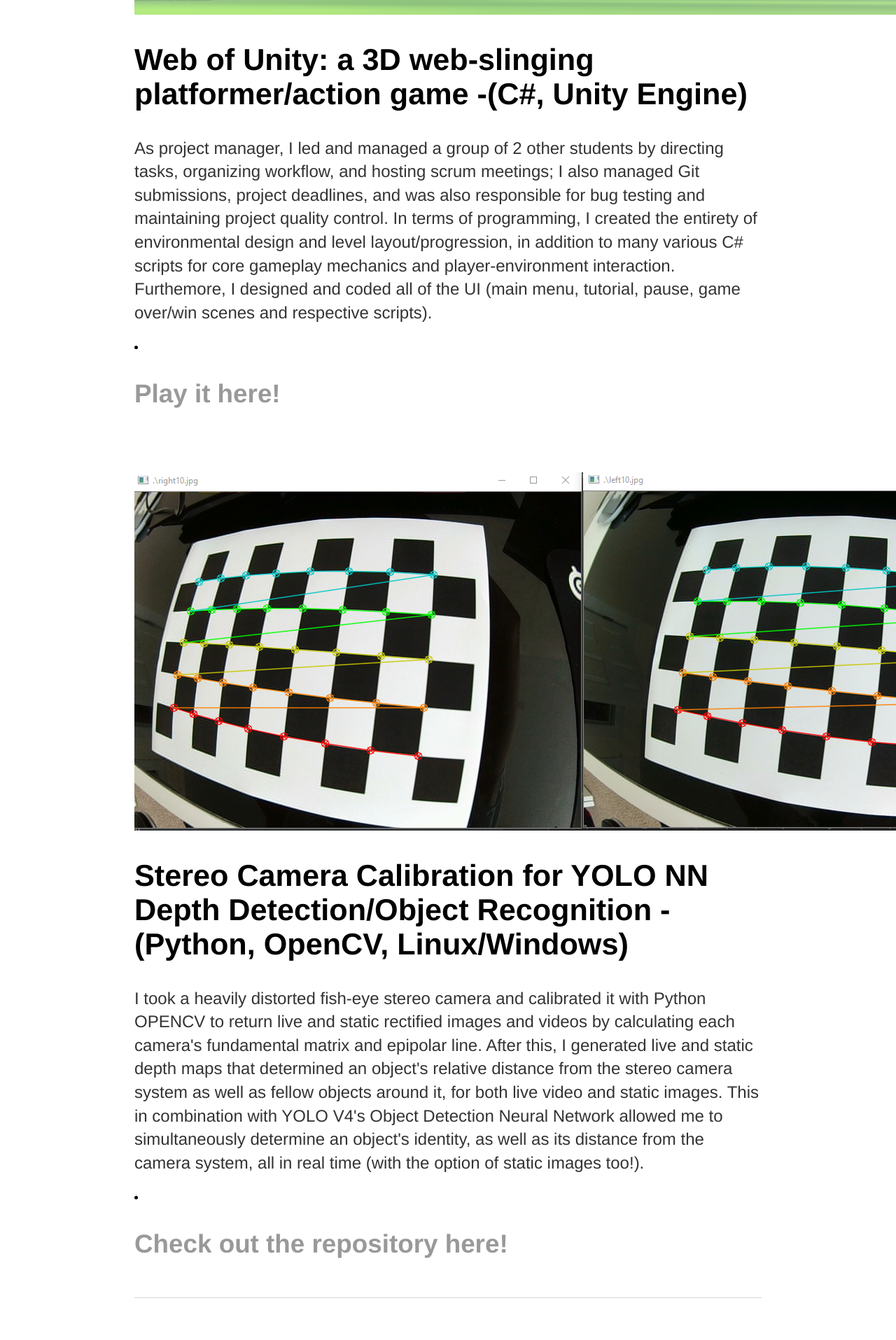
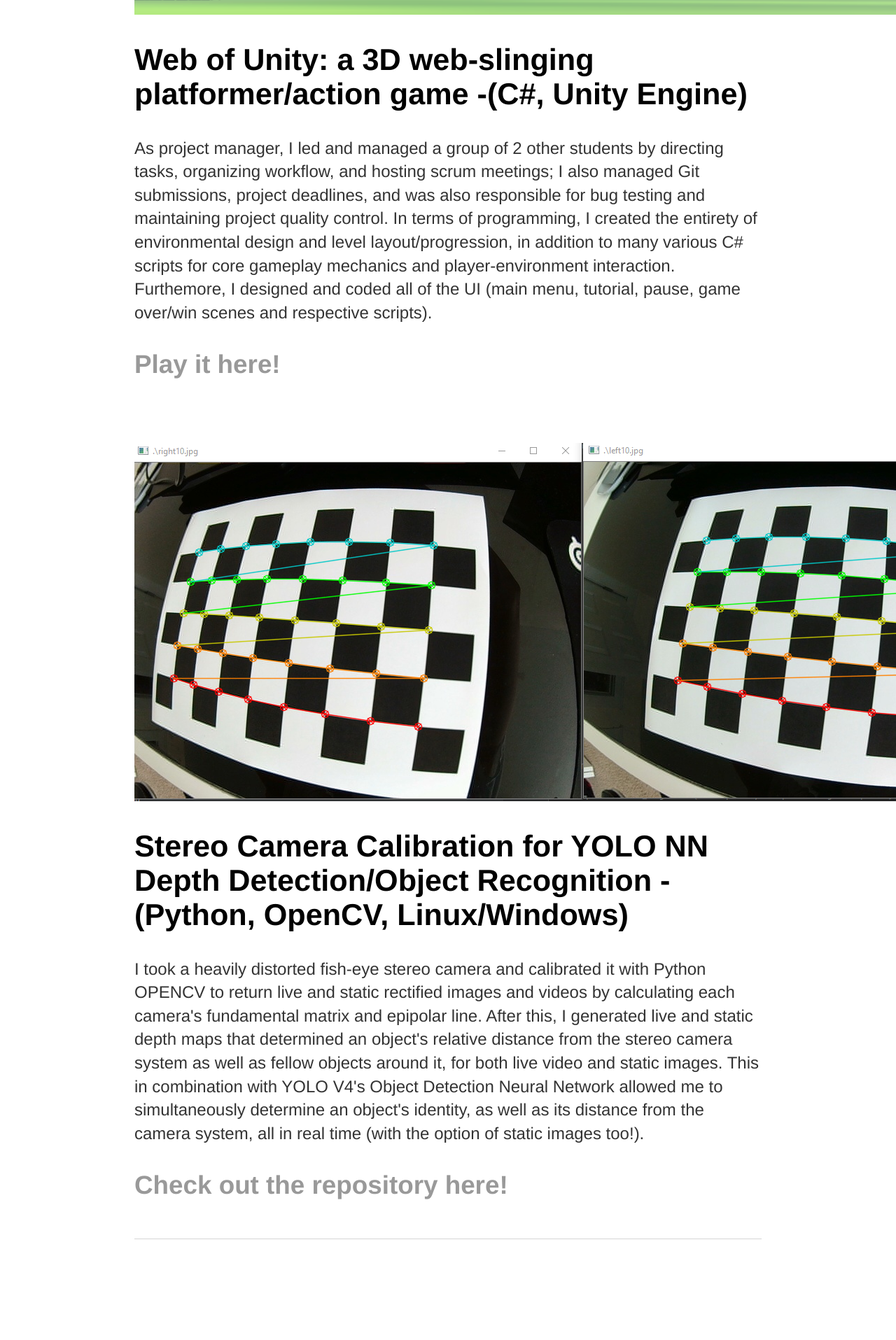
Before and after one commit to michael-c-gao/WebsiteOfMichael, a Jekyll site: the page built from projects/index.html, in a window 1280 px wide. Shown: the part 748-2663 px from the top of the page at 70% size. Built offline with Jekyll 4.4.1, drawn with Linux system fonts in a browser that asks for light colours; after the commit the page ends 2579 px from its top, so only the background shows below that.

```diff
--- a/projects/index.html
+++ b/projects/index.html
@@ -18,7 +18,7 @@ title: My Projects
 				In terms of programming, I created the entirety of environmental design and level layout/progression, in addition to many
 				various C# scripts for core gameplay mechanics and player-environment interaction. Furthemore, I designed and coded all of the UI
 				(main menu, tutorial, pause, game over/win scenes and respective scripts).</p>
-			<li><h3><strong><a href="https://mexhal.itch.io/web-of-unity">Play it here!</a></strong></h3></li>
+			<h3><strong><a href="https://mexhal.itch.io/web-of-unity">Play it here!</a></strong></h3>
 			<br>
 
 
@@ -31,7 +31,7 @@ title: My Projects
 			each camera's fundamental matrix and epipolar line. After this, I generated live and static depth maps that determined an object's relative distance
 			from the stereo camera system as well as fellow objects around it, for both live video and static images. This in combination with YOLO V4's Object Detection
 			Neural Network allowed me to simultaneously determine an object's identity, as well as its distance from the camera system,  all in real time (with the option of static images too!).</p>
-      <li><h3><strong><a href="https://github.com/michael-c-gao/Stereo-Camera-Calibration">Check out the repository here!</a></strong></h3></li>
+   <h3><strong><a href="https://github.com/michael-c-gao/Stereo-Camera-Calibration">Check out the repository here!</a></strong></h3>
 				<br>
 
 		</div>
```
